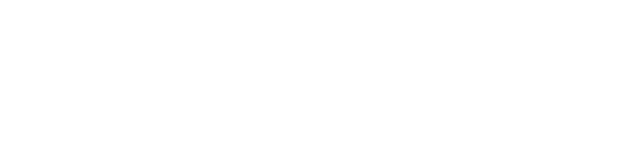
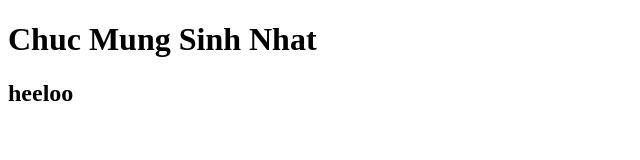
Before and after one commit to duo-8108/test, a plain HTML site: page index.html in a window 1280 px wide. Shown: the whole page, without its empty margins (0-640 px from the left). Drawn offline with Linux system fonts and the light colour scheme.

Commit message:
update 0.0.1

```diff
--- a/index.html
+++ b/index.html
@@ -3,7 +3,10 @@
   <head>
     <meta charset="UTF-8" />
     <meta name="viewport" content="width=device-width, initial-scale=1.0" />
-    <title>Document</title>
+    <title>Happy Birthday</title>
   </head>
-  <body></body>
+  <body>
+    <h1>Chuc Mung Sinh Nhat</h1>
+    <h2>heeloo</h2>
+  </body>
 </html>
```
